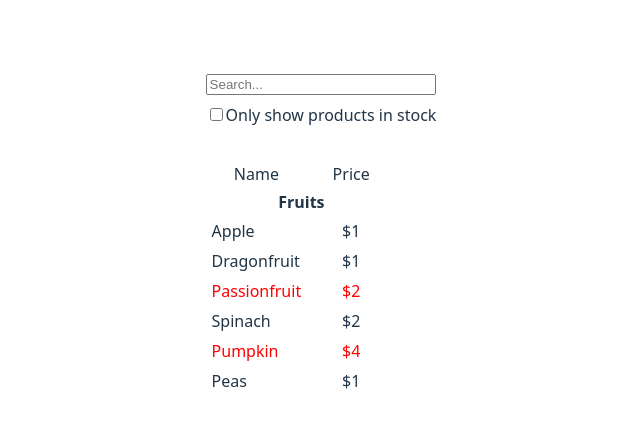
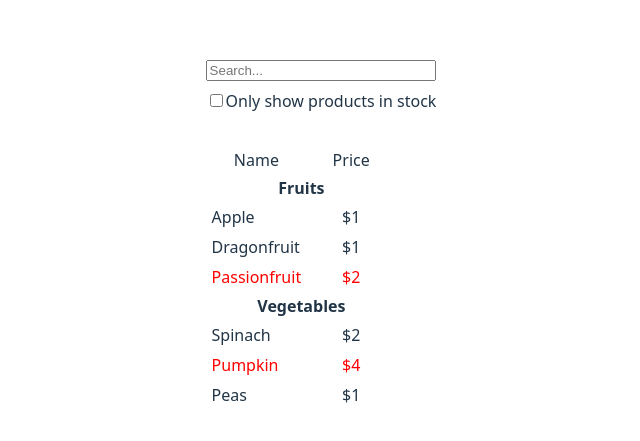
Before and after one commit to hsinny/react-official-examples, a React (Vite) app: page / in a window 1280 px wide. Shown: the part 165-606 px from the top of the page, without its empty margins (319-959 px from the left). Built offline with nearby package versions, Linux system fonts and the light colour scheme.

Commit message:
feat: 新增依分類顯示商品功能

```diff
--- a/src/components/FilterableProductTable/ProductTable/ProductTable.tsx
+++ b/src/components/FilterableProductTable/ProductTable/ProductTable.tsx
@@ -1,22 +1,37 @@
-import { Products } from '../FilterableProductTable';
+import { Product, Products } from '../FilterableProductTable';
 import './ProductTable.css';
 
-const ProductCategory = () => {
-  return (
+interface ProductsByCategory {
+  [key: string]: Array<Product>;
+}
+
+const ProductsByCategory = ({ productsByCategory }: { productsByCategory: ProductsByCategory }) => {
+  let categoryRows = [];
+
+  for (const category in productsByCategory) {
+    const CategoryTitle = () => (
       <tr className='product-category-row'>
-      <th colSpan={2}>{'Fruits'}</th>
+        <th colSpan={2}>{category}</th>
       </tr>
     )
-}
 
-const ProductList = ({ products }: { products: Products }) => (
-  products.map((product, index) => (
+    const CategoryProducts = () => productsByCategory[category].map((product, index) => (
       <tr key={index} className={`product-row ${product.stocked ? '' : 'product-row--soldout'}`}>
         <td>{product.name}</td>
         <td className='product-col-price'>${product.price}</td>
       </tr>
-  ))
-)
+    ));
+
+    categoryRows.push((
+      <>
+        <CategoryTitle />
+        <CategoryProducts />
+      </>
+    ));
+  }
+
+  return categoryRows;
+}
 
 export default function ProductTable({
   products,
@@ -27,6 +42,15 @@ export default function ProductTable({
   filterTxt: string;
   isStockOnly: boolean;
 }) {
+
+  const productsByCategory = products.reduce<ProductsByCategory>((acc, product) => {
+    if (!acc[product.category]) {
+      acc[product.category] = [];
+    }
+    acc[product.category].push(product);
+    return acc;
+  }, {});
+
   return (
     <table>
       <thead className="product-table-head">
@@ -36,8 +60,7 @@ export default function ProductTable({
         </tr>
       </thead>
       <tbody>
-        <ProductCategory />
-        <ProductList products={products} />
+        <ProductsByCategory productsByCategory={productsByCategory} />
       </tbody>
     </table>
   )
```
Lines whose indentation alone changed are shown as unchanged.
